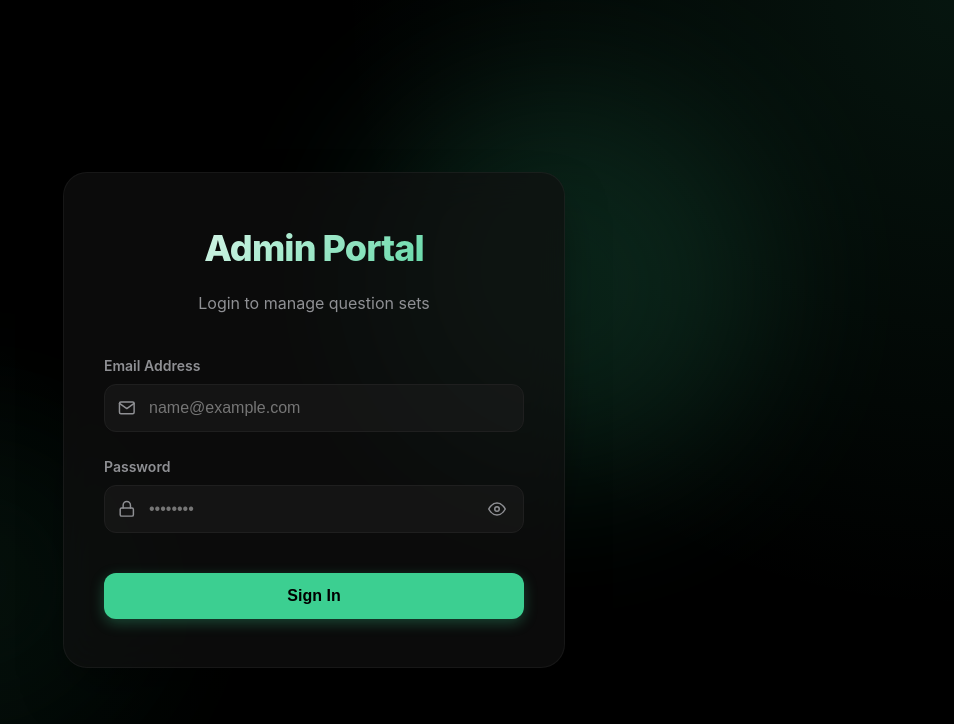
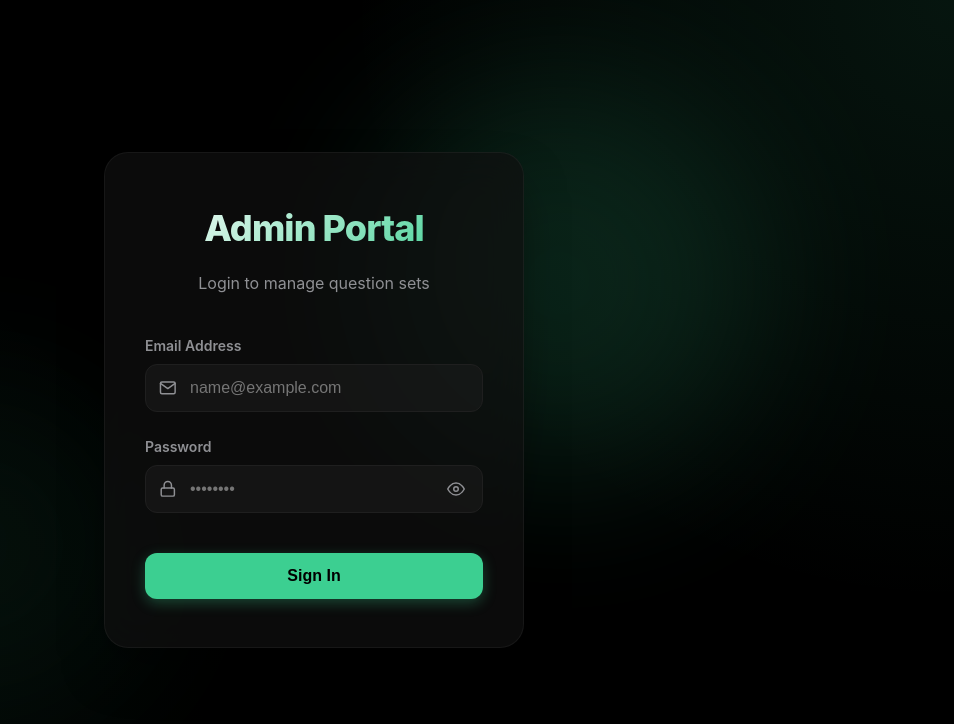
Before and after one commit to shivaprasadmakela/portfolio, a React (Vite) app in the folder portfolio-ui/: page /login in a window 1280 px wide. Shown: the top 724 px of the page, without its empty margins (326-1280 px from the left). Built offline with nearby package versions, Linux system fonts and the light colour scheme.

Commit message:
Improve global box-sizing and admin layout styles
Set box-sizing to border-box globally in index.css for more predictable sizing. Updated Admin.module.css to use 100dvh for height, added background-clip for text, and improved gradient backgrounds for better appearance and compatibility.

```diff
--- a/portfolio-ui/src/index.css
+++ b/portfolio-ui/src/index.css
@@ -35,6 +35,7 @@ pre {
 
 /* index.css or global.css */
 * {
+  box-sizing: border-box;
   scrollbar-width: thin;
   scrollbar-color: var(--color-background) var(--color-surface);
   /* thumb, track for Firefox */
--- a/portfolio-ui/src/styles/admin/Admin.module.css
+++ b/portfolio-ui/src/styles/admin/Admin.module.css
@@ -2,10 +2,11 @@
     display: flex;
     align-items: center;
     justify-content: center;
-    min-height: 100vh;
+    height: 100vh;
+    height: 100dvh;
     background: radial-gradient(circle at top right, rgba(60, 207, 145, 0.1), transparent 40%),
-                radial-gradient(circle at bottom left, rgba(60, 207, 145, 0.05), transparent 40%),
-                var(--color-background);
+        radial-gradient(circle at bottom left, rgba(60, 207, 145, 0.05), transparent 40%),
+        var(--color-background);
     color: var(--color-text-primary);
     padding: 20px;
     position: relative;
@@ -51,6 +52,7 @@
     margin-bottom: 12px;
     background: linear-gradient(135deg, #fff 0%, var(--color-text-primary-green) 100%);
     -webkit-background-clip: text;
+    background-clip: text;
     -webkit-text-fill-color: transparent;
     letter-spacing: -0.025em;
 }
```
